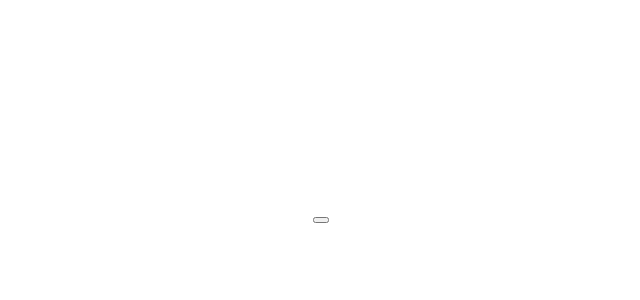
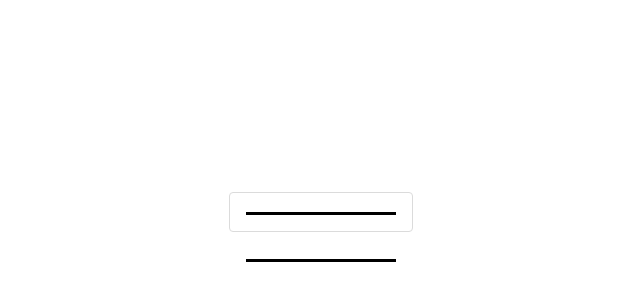
Before and after one commit to nafasebra/sidebar-vue, a Vue app: page / in a window 1280 px wide. Shown: the part 188-488 px from the top of the page, without its empty margins (319-959 px from the left). Built offline with nearby package versions, Linux system fonts and the light colour scheme.

Commit message:
Change style of nav button, import bulma framework

```diff
--- a/src/App.vue
+++ b/src/App.vue
@@ -4,7 +4,7 @@
 
 <template>
   <div class="items_center">
-    <button class="button_icon">
+    <button class="button button_icon">
       <span></span>
       <span></span>
     </button>
@@ -24,5 +24,20 @@
   }
   .button_icon span {
     display: block;
+    background-color: black;
+    width: 150px;
+    height: 3px;
+  }
+  .button_icon span:first-child {
+    transform: translateY(-50px);
+  }
+  .button_icon span:first-child {
+    transform: translateY(50px);
+  }
+  .button_icon.active span:first-child {
+    transform: rotate(-45deg)
+  }
+  .button_icon.active span:first-child {
+    transform: rotate(45deg)
   }
 </style>
--- a/src/style.css
+++ b/src/style.css
@@ -1,3 +1,5 @@
+@import url('bulma/css/bulma.css');
+
 :root {
   font-family: Inter, Avenir, Helvetica, Arial, sans-serif;
   font-size: 16px;
```
